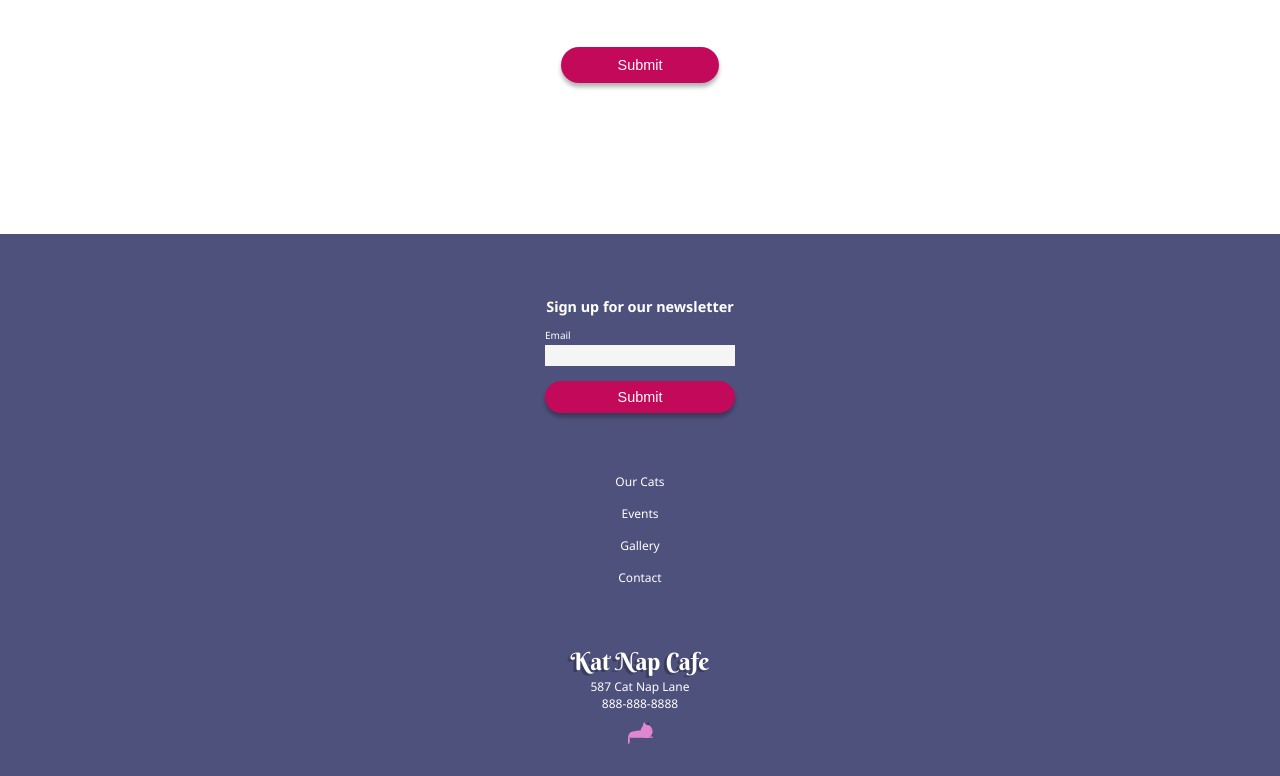
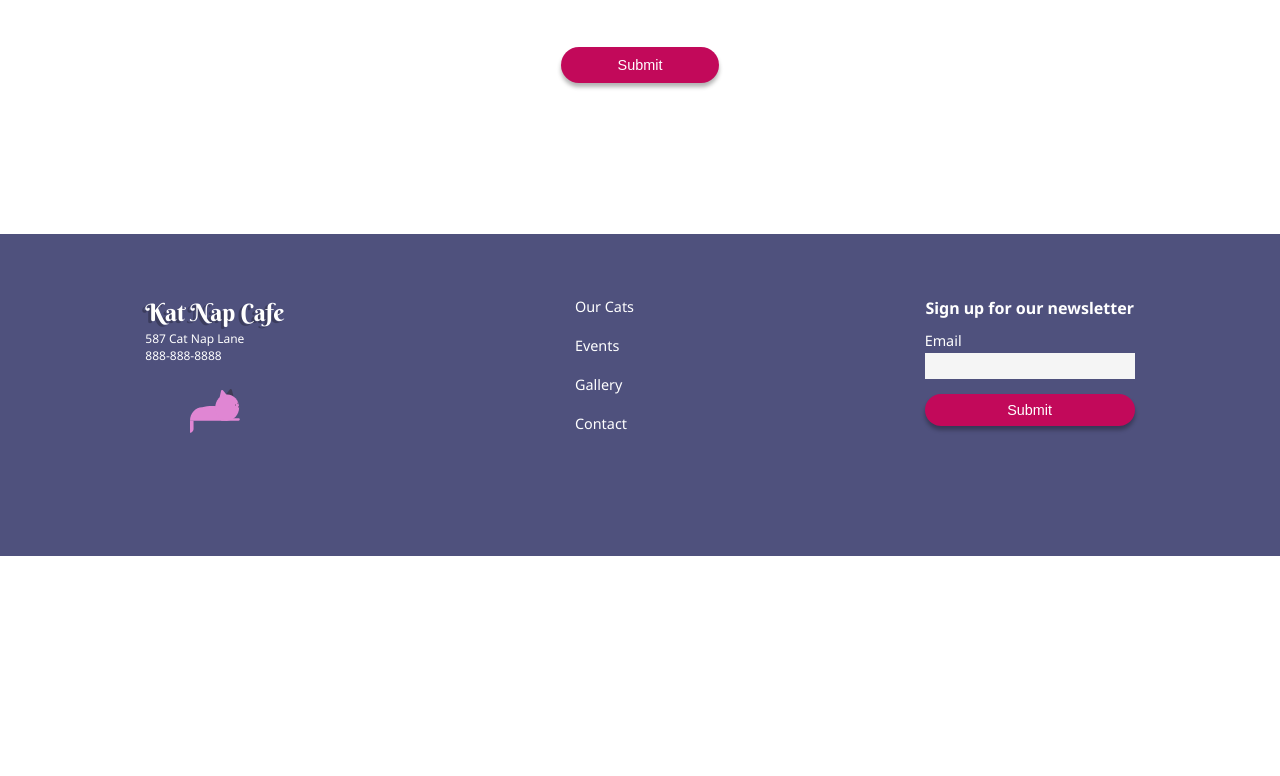
Before and after one commit to CourtneeM/Kat-Nap-Cafe, a website: page index.html in a window 1280 px wide. Shown: the part 5926-6702 px from the top of the page. After the commit the page ends 6482 px from the top, so only its background shows below. Drawn offline with Linux system fonts and the light colour scheme; a web font is replaced by a local one.

Commit message:
Add medium screen styling to footer section'

```diff
--- a/input.scss
+++ b/input.scss
@@ -588,6 +588,7 @@ button {
 
           label {
             display: block;
+            margin-bottom: 3px;
             font-size: 0.625rem;
             text-align: left;
            }
@@ -606,7 +607,6 @@ button {
           font-size: 0.9rem;
         }
       }
-
     }
 
     .links {
@@ -631,17 +631,9 @@ button {
         text-shadow: $logo-shadow;
       }
 
-      p:nth-child(n+2) {
-        font-size: 0.75rem;
-      }
-
-      p:nth-child(3) {
-        margin-bottom: 10px;
-      }
-
-      img {
-        width: 25px;
-      }
+      p:nth-child(n+2) { font-size: 0.75rem; }
+      p:nth-child(3) { margin-bottom: 10px; }
+      img { width: 25px; }
     }
   }
 }
@@ -662,13 +654,8 @@ button {
   #welcome-cta {
     margin-bottom: 15.8vw;
 
-    h2 {
-      font-size: 1.75rem;
-    }
-
-    p {
-      font-size: 0.75rem;
-    }
+    h2 { font-size: 1.75rem; }
+    p { font-size: 0.75rem; }
 
     button {
       font-size: 0.9rem;
@@ -756,9 +743,7 @@ button {
       max-width: 90%;
       margin: 0 auto;
 
-      img {
-        max-width: calc(90% / 4);
-      }
+      img { max-width: calc(90% / 4); }
     }
   }
 
@@ -815,14 +800,8 @@ button {
         flex: 1 1 45%;
 
         label { font-size: 0.9rem; }
-
-        input, textarea {
-          font-size: 0.9rem;
-        }
-
-        &:nth-child(2n+1) {
-          margin-right: 20px;
-        }
+        input, textarea { font-size: 0.9rem; }
+        &:nth-child(2n+1) { margin-right: 20px; }
 
         &:nth-last-child(2) {
           flex: 1 1 100%;
@@ -839,4 +818,41 @@ button {
       }
     }
   }
+
+  footer {
+    display: flex;
+    flex-direction: row-reverse;
+    justify-content: space-around;
+
+    #newsletter {
+      width: 210px;
+      margin: 0;
+
+      h3 { font-size: 1rem; }
+
+      form {
+        margin-bottom: 0;
+
+        div {
+          label { font-size: 0.9rem; }
+          input { font-size: 0.9rem; }
+        }
+      }
+    }
+
+    .links > ul > li {
+      margin-bottom: 20px;
+      font-size: 0.9rem;
+      text-align: left;
+
+      &:last-child { margin-bottom: 0; }
+    }
+
+    .company-info {
+      p:first-child { margin-bottom: 3px; }
+      p:nth-child(n+2) { text-align: left; }
+      p:nth-child(3) { margin-bottom: 25px; }
+      img { width: 50px; }
+    }
+  }
 }
```
Also changed, not shown: css/style.css, 1 other file.
